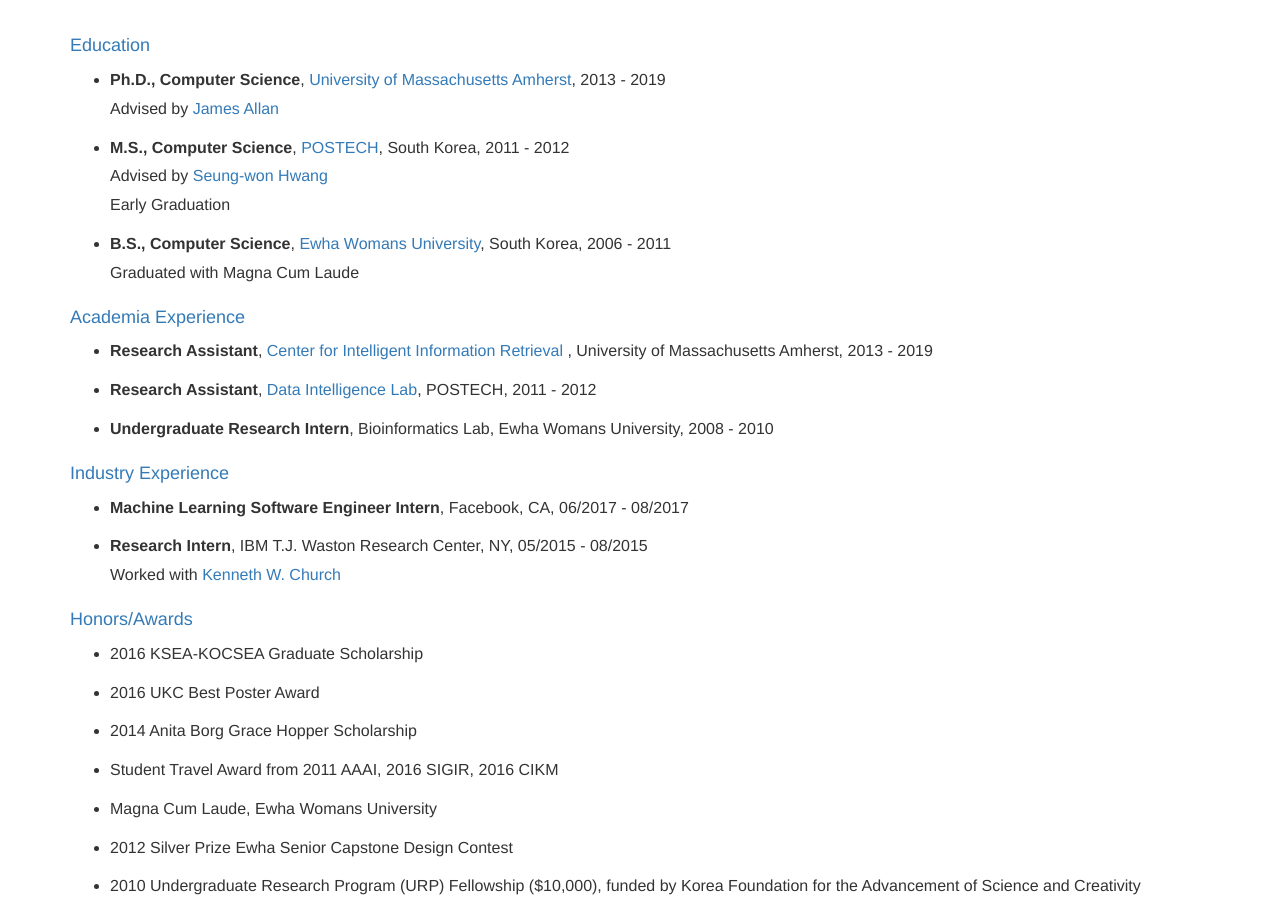
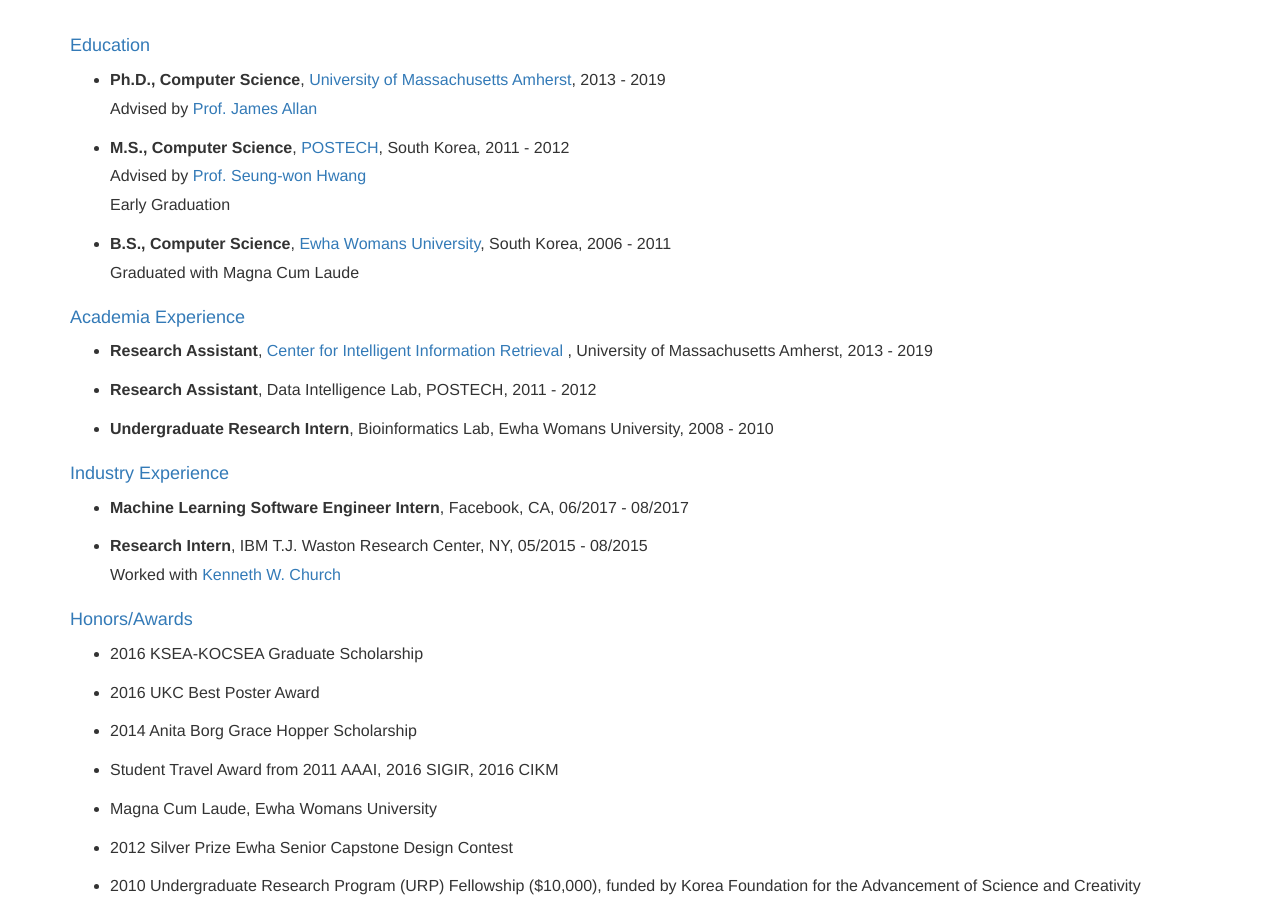
Before and after one commit to mhjang/mhjang.github.io, a plain HTML site: page index.html in a window 1280 px wide. Shown: the part 968-1868 px from the top of the page. Drawn offline with Linux system fonts and the light colour scheme; files whose address does not match are found by name.

Commit message:
Update index.html

```diff
--- a/index.html
+++ b/index.html
@@ -99,8 +99,8 @@
         <div class="container">
             <h4 class="text-left text-primary" style="display: block;">Education</h4>
             <ul>
-            <li><p style="display: block;"><b>Ph.D., Computer Science</b>, <a href="https://www.cics.umass.edu/" target="_blank">University of Massachusetts Amherst</a>, 2013 - 2019 <br/> Advised by <a href="http://people.cs.umass.edu/~allan/">James Allan</a> </li>
-           <li><p style="display: block;"><b>M.S., Computer Science</b>, <a href="http://cse.postech.ac.kr" target="_blank">POSTECH</a>, South Korea, 2011 - 2012 <br/>Advised by <a href="http://ids.postech.ac.kr/~swhwang//">Seung-won Hwang</a><br>Early Graduation</p>
+            <li><p style="display: block;"><b>Ph.D., Computer Science</b>, <a href="https://www.cics.umass.edu/" target="_blank">University of Massachusetts Amherst</a>, 2013 - 2019 <br/> Advised by <a href="http://people.cs.umass.edu/~allan/">Prof. James Allan</a> </li>
+           <li><p style="display: block;"><b>M.S., Computer Science</b>, <a href="http://cse.postech.ac.kr" target="_blank">POSTECH</a>, South Korea, 2011 - 2012 <br/>Advised by <a href="https://seungwonh.github.io">Prof. Seung-won Hwang</a><br>Early Graduation</p>
 </li>
             <li><p style="display: block;"><b>B.S., Computer Science</b>, <a href="http://cse.ewha.ac.kr/" target="_blank">Ewha Womans University</a>, South Korea, 2006 - 2011<br>
             Graduated with Magna Cum Laude </li></p>
@@ -112,7 +112,7 @@
             <h4 class="text-left text-primary">Academia Experience</h4>
             <ul>
             <p><li><b>Research Assistant</b>, <a href="http://ciir.cs.umass.edu" target="_blank">Center for Intelligent Information Retrieval </a>, University of Massachusetts Amherst, 2013 - 2019</p> </li>
-            <p><li><b>Research Assistant</b>, <a href="http://ids.postech.ac.kr" target="_blank">Data Intelligence Lab</a>, POSTECH, 2011 - 2012</p> </li>
+            <p><li><b>Research Assistant</b>, Data Intelligence Lab</a>, POSTECH, 2011 - 2012</p> </li>
             <p><li><b>Undergraduate Research Intern</b>, Bioinformatics Lab, Ewha Womans University, 2008 - 2010</p> </li>
 
             </ul>
```
